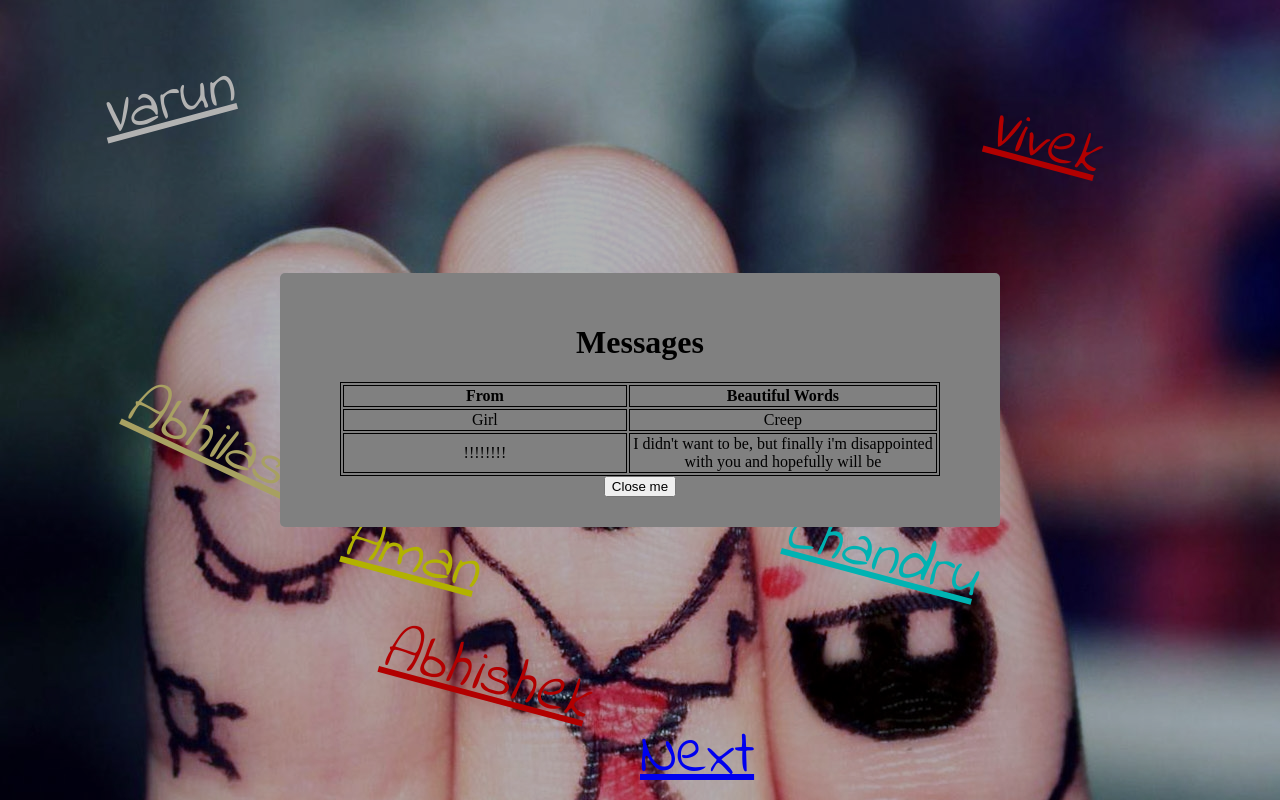
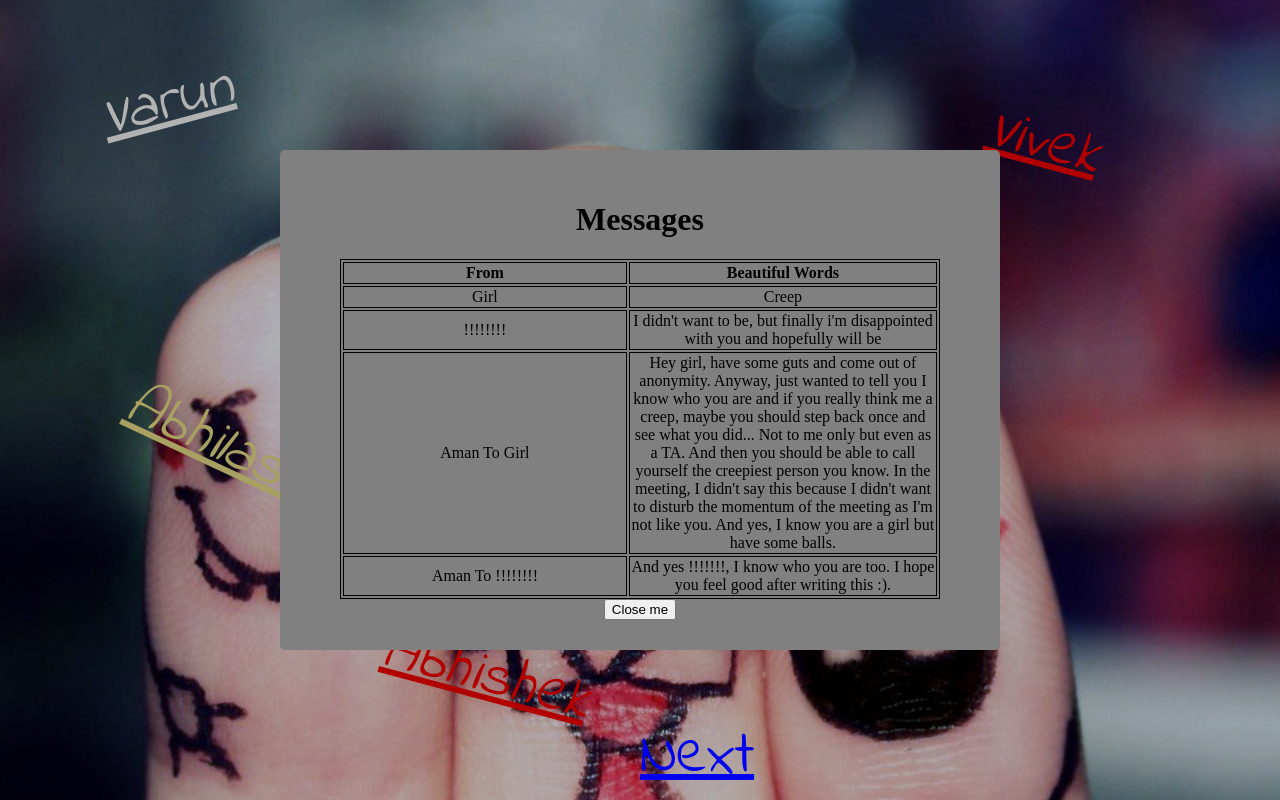
Before and after one commit to amitsaxena098/iitmcsmtech2020, a plain HTML site: page group5.html in a window 1280 px wide. Both pictures are taken after a click on the element "Aman". Drawn offline with nearby package versions, Linux system fonts and the light colour scheme.

Commit message:
new msgs added

```diff
--- a/group5.html
+++ b/group5.html
@@ -1126,6 +1126,8 @@
     	var rows = new Array();
     	rows[0] = new Array("Girl", "Creep");
     	rows[1] = new Array("!!!!!!!!", "I didn't want to be, but finally i'm disappointed with you and hopefully will be ");
+    	rows[2] = new Array("Aman To Girl", "Hey girl, have some guts and come out of anonymity. Anyway, just wanted to tell you I know who you are and if you really think me a creep, maybe you should step back once and see what you did... Not to me only but even as a TA. And then you should be able to call yourself the creepiest person you know. In the meeting, I didn't say this because I didn't want to disturb the momentum of the meeting as I'm not like you. And yes, I know you are a girl but have some balls.");
+    	rows[3] = new Array("Aman To !!!!!!!!", "And yes !!!!!!!, I know who you are too. I hope you feel good after writing this :).");
 
 
     	var tr = document.createElement('TR');
```
